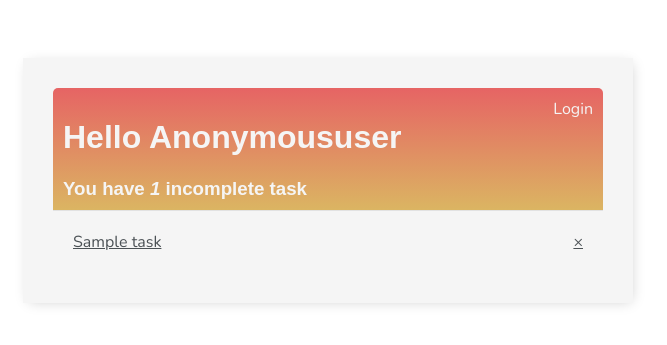
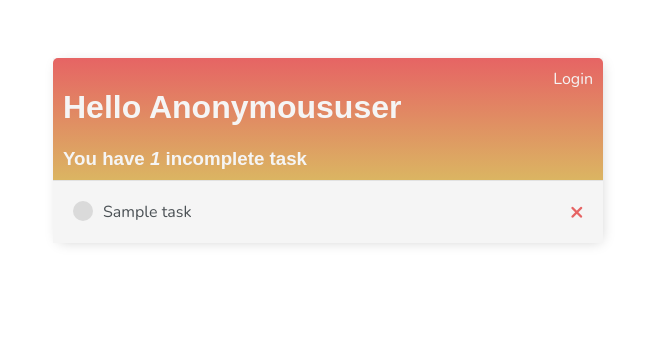
Before and after one commit to Code-Institute-Submissions/Madebybrown-TodoList.com, a Django app: template base/templates/base/task_list.html in a window 1280 px wide. Shown: the top 345 px of the page, without its empty margins (312-979 px from the left). Run offline with Django 3.2, Linux system fonts and the light colour scheme; the template is opened without the code that fills it: most values are stand-ins (such as "Sample title", 1, 10 or a date in 2020).

Commit message:
Add styling to completed and incompleted tasks, add styling to delete button

```diff
--- a/base/templates/base/main.html
+++ b/base/templates/base/main.html
@@ -37,7 +37,6 @@
             background-color: whitesmoke;
             -webkit-box-shadow: 2px 2px 13px -4px rgba(0, 0, 0, 0.21);
             box-shadow: 2px 2px 13px -4px rgba(0, 0, 0, 0.21);
-            padding: 30px;
         }
 
         .header-bar {
@@ -62,6 +61,38 @@
             background-color: whitesmoke;
             border-top: 1px solid rgb(226, 226, 226);
         }
+
+        .task-title {
+            display: flex;
+        }
+
+        .task-title a {
+            text-decoration: none;
+            color: #4b5155;
+            margin-left: 10px;
+        }
+
+        .task-complete-icon {
+            height: 20px;
+            width: 20px;
+            background-color: rgb(105, 192, 105);
+            border-radius: 50%;
+        }
+
+        .task-incomplete-icon {
+            height: 20px;
+            width: 20px;
+            background-color: rgb(218, 218, 218);
+            border-radius: 50%;
+        }
+
+        .delete-link {
+            text-decoration: none;
+            font-weight: 900;
+            color: #e66464;
+            font-size: 22px;
+            line-height: 0;
+        }
     </style>
 </head>
 
```
Also changed, not shown: db.sqlite3.
